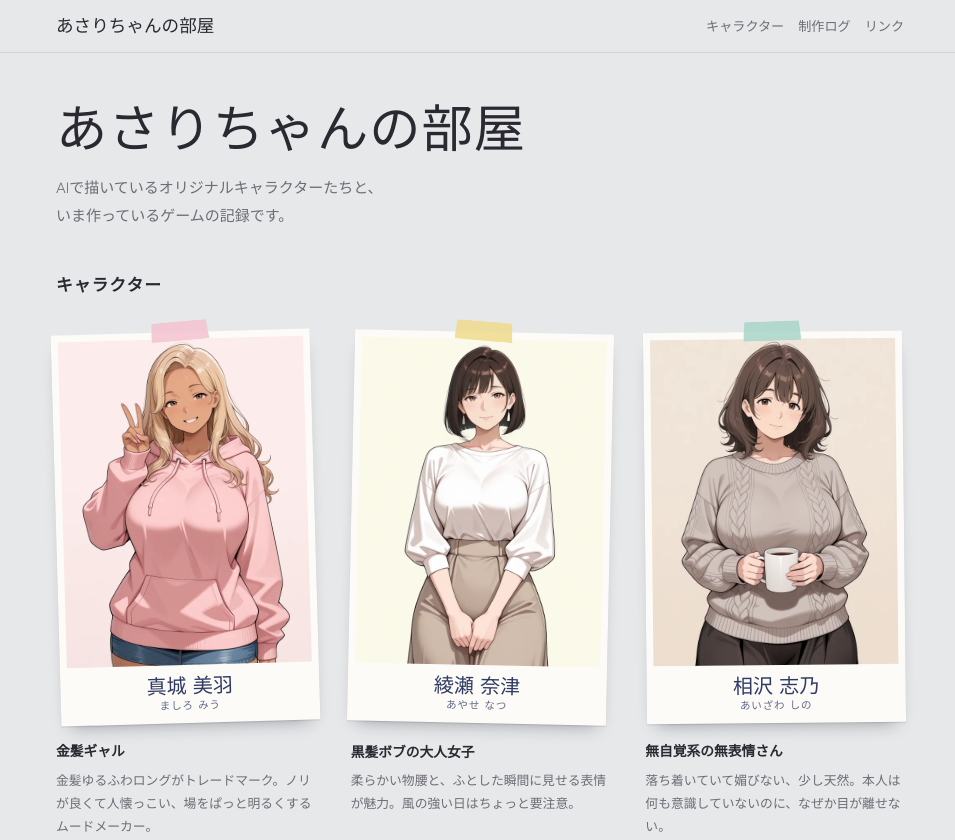
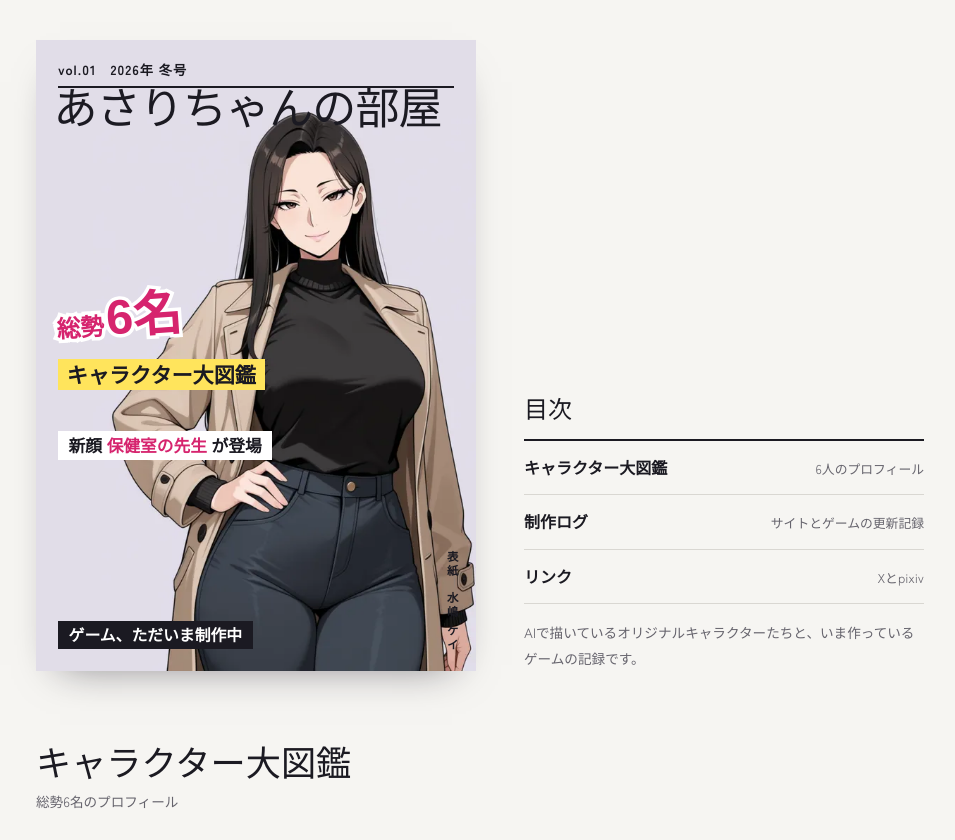
Before and after one commit to AkariMachino1118/asari-site, a plain HTML site: page index.html in a window 1280 px wide. Shown: the top 840 px of the page, without its empty margins (160-1115 px from the left). Drawn offline with Linux system fonts and the light colour scheme; a web font is replaced by a local one.

Commit message:
デザインをグラビア誌・ファッション誌風に変更（表紙と目次を追加）
Co-Authored-By: Claude Opus 5.5 <noreply@anthropic.com>
Claude-Session: https://claude.ai/code/session_01XMCdzrnj7s1kwTuXxbp4gw

```diff
--- a/index.html
+++ b/index.html
@@ -13,99 +13,116 @@
 <link rel="canonical" href="https://aiasar.com/">
 <link rel="preconnect" href="https://fonts.googleapis.com">
 <link rel="preconnect" href="https://fonts.gstatic.com" crossorigin>
-<link rel="stylesheet" href="https://fonts.googleapis.com/css2?family=Yomogi&family=Zen+Kaku+Gothic+New:wght@400;500;700&display=swap">
+<link rel="stylesheet" href="https://fonts.googleapis.com/css2?family=Dela+Gothic+One&family=Zen+Kaku+Gothic+New:wght@400;500;700&display=swap">
 <!-- CSSを変えたら ?v= の数字を上げる（古いCSSが残らないように） -->
-<link rel="stylesheet" href="style.css?v=3">
+<link rel="stylesheet" href="style.css?v=4">
 </head>
 <body>
 
 <!-- ※このページは全年齢向け。pixiv・XのプロフにはこのページのURLを貼る -->
 
-<header class="site-header">
-  <div class="wrap">
-    <p class="site-title"><a href="./">あさりちゃんの部屋</a></p>
-    <nav class="site-nav">
-      <a href="#chara">キャラクター</a>
-      <a href="#log">制作ログ</a>
-      <a href="#links">リンク</a>
-    </nav>
-  </div>
-</header>
-
 <main>
 
-  <section class="hero wrap">
-    <h1 class="hero-title">あさりちゃんの部屋</h1>
-    <p class="hero-lead">AIで描いているオリジナルキャラクターたちと、<br>いま作っているゲームの記録です。</p>
+  <!-- ===== 表紙 ===== -->
+  <section class="front wrap">
+    <div class="cover">
+      <!-- 表紙のキャラを変えるときは、画像と --cover-bg（画像の背景色）と表紙クレジットを変える -->
+      <img class="cover-star" src="img/mizushima-kei.webp" alt="表紙：水嶋 ケイ">
+      <p class="cover-issue">vol.01　2026年 冬号</p>
+      <h1 class="cover-logo">あさりちゃんの部屋</h1>
+      <p class="cover-line cover-line-main"><span class="big"><small>総勢</small>6名</span><span class="mark">キャラクター大図鑑</span></p>
+      <p class="cover-line cover-line-sub">新顔 <b>保健室の先生</b> が登場</p>
+      <p class="cover-line cover-line-game">ゲーム、ただいま制作中</p>
+      <p class="cover-credit">表紙　水嶋 ケイ</p>
+    </div>
+
+    <nav class="contents" aria-label="目次">
+      <h2 class="contents-title">目次</h2>
+      <ul>
+        <li><a href="#chara"><span class="c-name">キャラクター大図鑑</span><span class="c-note">6人のプロフィール</span></a></li>
+        <li><a href="#log"><span class="c-name">制作ログ</span><span class="c-note">サイトとゲームの更新記録</span></a></li>
+        <li><a href="#links"><span class="c-name">リンク</span><span class="c-note">Xとpixiv</span></a></li>
+      </ul>
+      <p class="contents-lead">AIで描いているオリジナルキャラクターたちと、いま作っているゲームの記録です。</p>
+    </nav>
   </section>
 
+  <!-- ===== キャラクター大図鑑 ===== -->
   <section id="chara" class="wrap">
-    <h2>キャラクター</h2>
-    <div class="wall">
-      <!-- ▼ キャラ1人分。画像は img/<id>.webp -->
-      <article class="chara" id="mashiro-miu">
-        <figure class="cheki">
+    <h2 class="feature-title">キャラクター大図鑑</h2>
+    <p class="feature-lead">総勢6名のプロフィール</p>
+
+    <!-- ▼ キャラ1人分。画像は img/<id>.webp。左右は自動で互い違いになる -->
+    <article class="profile" id="mashiro-miu">
       <img src="img/mashiro-miu.webp" alt="真城 美羽の立ち絵" loading="lazy">
-          <figcaption><span class="name">真城 美羽</span><span class="kana">ましろ みう</span></figcaption>
-        </figure>
+      <div class="profile-text">
+        <h3 class="name">真城 美羽</h3>
+        <p class="roman">Miu Mashiro</p>
         <p class="catch">金髪ギャル</p>
         <p class="desc">金髪ゆるふわロングがトレードマーク。ノリが良くて人懐っこい、場をぱっと明るくするムードメーカー。</p>
+      </div>
     </article>
     <!-- ▲ ここまで -->
-      <article class="chara" id="ayase-natsu">
-        <figure class="cheki">
+    <article class="profile" id="ayase-natsu">
       <img src="img/ayase-natsu.webp" alt="綾瀬 奈津の立ち絵" loading="lazy">
-          <figcaption><span class="name">綾瀬 奈津</span><span class="kana">あやせ なつ</span></figcaption>
-        </figure>
+      <div class="profile-text">
+        <h3 class="name">綾瀬 奈津</h3>
+        <p class="roman">Natsu Ayase</p>
         <p class="catch">黒髪ボブの大人女子</p>
         <p class="desc">柔らかい物腰と、ふとした瞬間に見せる表情が魅力。風の強い日はちょっと要注意。</p>
+      </div>
     </article>
-      <article class="chara" id="aizawa-shino">
-        <figure class="cheki">
+    <article class="profile" id="aizawa-shino">
       <img src="img/aizawa-shino.webp" alt="相沢 志乃の立ち絵" loading="lazy">
-          <figcaption><span class="name">相沢 志乃</span><span class="kana">あいざわ しの</span></figcaption>
-        </figure>
+      <div class="profile-text">
+        <h3 class="name">相沢 志乃</h3>
+        <p class="roman">Shino Aizawa</p>
         <p class="catch">無自覚系の無表情さん</p>
         <p class="desc">落ち着いていて媚びない、少し天然。本人は何も意識していないのに、なぜか目が離せない。</p>
+      </div>
     </article>
-      <article class="chara" id="mizushima-kei">
-        <figure class="cheki">
+    <article class="profile" id="mizushima-kei">
       <img src="img/mizushima-kei.webp" alt="水嶋 ケイの立ち絵" loading="lazy">
-          <figcaption><span class="name">水嶋 ケイ</span><span class="kana">みずしま けい</span></figcaption>
-        </figure>
+      <div class="profile-text">
+        <h3 class="name">水嶋 ケイ</h3>
+        <p class="roman">Kei Mizushima</p>
         <p class="catch">グラビアアイドル</p>
         <p class="desc">見せ方を知り尽くした大人の余裕。控えめな妹・るいとは対照的な、華やかなお姉さん。</p>
+      </div>
     </article>
-      <article class="chara" id="miura-hitomi">
-        <figure class="cheki">
+    <article class="profile" id="miura-hitomi">
       <img src="img/miura-hitomi.webp" alt="三浦 ひとみの立ち絵" loading="lazy">
-          <figcaption><span class="name">三浦 ひとみ</span><span class="kana">みうら ひとみ</span></figcaption>
-        </figure>
+      <div class="profile-text">
+        <h3 class="name">三浦 ひとみ</h3>
+        <p class="roman">Hitomi Miura</p>
         <p class="catch">保健室の先生</p>
         <p class="desc">メガネとショートカットがよく似合う、包容力たっぷりのお姉さん先生。不調も悩みも、笑顔で受け止めてくれる。</p>
+      </div>
     </article>
-      <article class="chara" id="kisaragi-sayo">
-        <figure class="cheki">
+    <article class="profile" id="kisaragi-sayo">
       <img src="img/kisaragi-sayo.webp" alt="如月 紗夜の立ち絵" loading="lazy">
-          <figcaption><span class="name">如月 紗夜</span><span class="kana">きさらぎ さよ</span></figcaption>
-        </figure>
+      <div class="profile-text">
+        <h3 class="name">如月 紗夜</h3>
+        <p class="roman">Sayo Kisaragi</p>
         <p class="catch">旅館の女将</p>
         <p class="desc">黒髪のまとめ髪に和装が映える、上品で落ち着いた和風美人。老舗旅館を切り盛りしている。</p>
+      </div>
     </article>
-    </div>
   </section>
 
+  <!-- ===== 制作ログ ===== -->
   <section id="log" class="wrap">
-    <h2>制作ログ</h2>
+    <h2 class="feature-title">制作ログ</h2>
     <ul class="log-list">
       <!-- 新しいものを上に追加 -->
-      <li><time datetime="2026-11-25">11月25日</time><span>キャラクター紹介に6人の立ち絵を追加しました。</span></li>
+      <li><time datetime="2026-11-25">11月25日</time><span>キャラクター大図鑑に6人の立ち絵を追加しました。</span></li>
       <li><time datetime="2026-11-23">11月23日</time><span>サイトを開設しました。</span></li>
     </ul>
   </section>
 
+  <!-- ===== リンク ===== -->
   <section id="links" class="wrap">
-    <h2>リンク</h2>
+    <h2 class="feature-title">リンク</h2>
     <ul class="link-list">
       <li><a href="https://x.com/aiASarichan" target="_blank" rel="noopener">X（@aiASarichan）</a><span>更新のお知らせはこちら</span></li>
       <li><a href="https://www.pixiv.net/users/7204909" target="_blank" rel="noopener">pixiv</a><span>イラストをまとめて見られます</span></li>
--- a/style.css
+++ b/style.css
@@ -1,173 +1,193 @@
 /* ===== あさりちゃんの部屋 ===================================
-   コンセプト：部屋の壁に、キャラのチェキをマスキングテープで貼っている
-   ・目立たせるのはチェキだけ。それ以外は静かに
-   ・手書き文字（Yomogi）は「ペンで書いたもの」にだけ使う
+   コンセプト：グラビア誌・ファッション誌
+   ・主役は表紙（ロゴ＋表紙キャラ＋表紙の見出し）。派手にするのはここだけ
+   ・中のページは誌面のように静かに。マゼンタは「キャッチ」にだけ使う
+   ・極太の Dela Gothic One は、ロゴ・見出し・キャラ名にだけ使う
    ========================================================== */
 :root {
-  --wall: #e6e8ea;        /* 薄いグレーの壁紙 */
-  --ink: #2a2830;         /* 本文 */
-  --sub: #6f6c75;
-  --pen: #2f3b63;         /* チェキに書く油性ペン（紺） */
-  --paper: #fcfbf8;       /* チェキのフチ */
-  --rule: #cfd2d6;
-  --link: #3c4f8f;
-  --tape-1: rgba(244, 196, 208, .85);  /* さくら */
-  --tape-2: rgba(240, 220, 140, .85);  /* たまご */
-  --tape-3: rgba(170, 214, 200, .85);  /* みんと */
-  --tape-4: rgba(196, 190, 230, .85);  /* すみれ */
-  --hand: "Yomogi", "Klee One", cursive;
+  --paper: #f6f5f2;       /* 誌面の紙 */
+  --ink: #1b1a22;
+  --sub: #66646d;
+  --rule: #d9d7d2;
+  --magenta: #d6246e;     /* 表紙の見出し・キャッチ */
+  --yellow: #ffe45c;      /* 表紙のマーカー */
+  --link: #2f4aa0;
+  --cover-bg: #e1dde8;    /* 表紙キャラ画像の背景色（水嶋ケイ） */
+  --display: "Dela Gothic One", "Hiragino Sans", sans-serif;
   --font: "Zen Kaku Gothic New", "Hiragino Sans", "Noto Sans JP", sans-serif;
 }
 @media (prefers-color-scheme: dark) {
   :root {
-    --wall: #24232a;      /* 夜の部屋 */
-    --ink: #ebe8ef;
-    --sub: #a7a3ad;
-    --paper: #e9e6df;     /* 照明を落とした紙 */
-    --rule: #3a3942;
+    --paper: #17161b;
+    --ink: #eeedf2;
+    --sub: #a4a1ab;
+    --rule: #34323b;
+    --magenta: #ff5c98;
     --link: #a9b9f0;
-    --tape-1: rgba(214, 160, 175, .8);
-    --tape-2: rgba(212, 192, 120, .8);
-    --tape-3: rgba(140, 184, 170, .8);
-    --tape-4: rgba(166, 160, 204, .8);
   }
 }
 
 * { box-sizing: border-box; }
 body {
-  margin: 0; background: var(--wall); color: var(--ink);
+  margin: 0; background: var(--paper); color: var(--ink);
   font-family: var(--font); line-height: 1.85; font-size: 15px;
   -webkit-font-smoothing: antialiased;
 }
 a { color: var(--link); text-underline-offset: 3px; }
-a:focus-visible { outline: 2px solid var(--link); outline-offset: 3px; border-radius: 2px; }
+a:focus-visible { outline: 2px solid var(--magenta); outline-offset: 3px; }
 img { max-width: 100%; height: auto; display: block; }
 p { margin: 0; }
-h1, h2 { margin: 0; font-weight: 400; }
+h1, h2, h3 { margin: 0; font-weight: 400; }
 
-.wrap { max-width: 880px; margin: 0 auto; padding: 0 16px; }
+.wrap { max-width: 920px; margin: 0 auto; padding: 0 16px; }
 
-/* ===== ヘッダー ===== */
-.site-header { border-bottom: 1px solid var(--rule); }
-.site-header .wrap {
-  display: flex; align-items: center; justify-content: space-between;
-  gap: 12px; min-height: 52px; flex-wrap: wrap;
+/* ===== 表紙（ここだけ主役） ===== */
+.front { padding-top: 16px; display: grid; gap: 28px; }
+@media (min-width: 760px) {
+  .front { grid-template-columns: minmax(0, 440px) 1fr; align-items: end; gap: 48px; padding-top: 40px; }
 }
-.site-title { font-family: var(--hand); font-size: 1.1rem; white-space: nowrap; }
-.site-title a { color: var(--ink); text-decoration: none; }
-.site-nav { display: flex; gap: 14px; font-size: .82rem; }
-.site-nav a { color: var(--sub); text-decoration: none; }
-.site-nav a:hover { color: var(--ink); text-decoration: underline; }
-
-/* ===== 書き出し ===== */
-.hero { padding-top: 44px; }
-.hero-title {
-  font-family: var(--hand); font-size: clamp(2rem, 9vw, 3.2rem);
-  line-height: 1.25; letter-spacing: .02em;
+.cover {
+  container-type: inline-size;
+  position: relative; overflow: hidden;
+  aspect-ratio: 3 / 4.3; background: var(--cover-bg); color: #1b1a22;
+  box-shadow: 0 18px 40px -24px rgba(20, 16, 30, .55);
 }
-.hero-lead { margin-top: 12px; color: var(--sub); }
-
-/* ===== セクション ===== */
-main > section.wrap + section.wrap { margin-top: 64px; }
-main > section.hero + section.wrap { margin-top: 40px; }
-h2 { font-size: 1.05rem; font-weight: 700; letter-spacing: .06em; margin-bottom: 20px; }
-
-/* ===== チェキの壁（ここだけ主役） ===== */
-.wall {
-  display: grid; gap: 40px 18px; padding-top: 12px;
-  grid-template-columns: repeat(2, minmax(0, 1fr));
+.cover-star {
+  position: absolute; bottom: 0; right: -9%; width: 96%;
 }
-@media (min-width: 700px) {
-  .wall { grid-template-columns: repeat(3, minmax(0, 1fr)); gap: 56px 36px; }
+.cover-issue {
+  position: absolute; top: 4cqw; left: 5cqw; right: 5cqw;
+  font-weight: 700; font-size: 3cqw; letter-spacing: .08em;
+  border-bottom: .5cqw solid #1b1a22; padding-bottom: 1cqw;
 }
-.chara { --r: -1.6deg; --tape: var(--tape-1); --tape-r: -4deg; }
-.chara:nth-child(6n+2) { --r: 1.2deg;  --tape: var(--tape-2); --tape-r: 3deg; }
-.chara:nth-child(6n+3) { --r: -.6deg;  --tape: var(--tape-3); --tape-r: -2deg; }
-.chara:nth-child(6n+4) { --r: 2deg;    --tape: var(--tape-4); --tape-r: 5deg; }
-.chara:nth-child(6n+5) { --r: -2.2deg; --tape: var(--tape-2); --tape-r: -5deg; }
-.chara:nth-child(6n+6) { --r: .8deg;   --tape: var(--tape-1); --tape-r: 2deg; }
-
-.cheki {
-  position: relative; margin: 0;
-  background: var(--paper); padding: 7px 7px 0;
-  transform: rotate(var(--r));
-  box-shadow: 0 1px 1px rgba(30, 28, 40, .12), 0 10px 18px -10px rgba(30, 28, 40, .4);
+.cover-logo {
+  position: absolute; top: 10.5cqw; left: 4cqw;
+  font-family: var(--display); font-size: 10cqw; line-height: 1.05;
+  letter-spacing: -.02em; white-space: nowrap;
 }
-/* マスキングテープ */
-.cheki::before {
-  content: ""; position: absolute; top: -11px; left: 50%; z-index: 1;
-  width: 58px; height: 20px; background: var(--tape);
-  transform: translateX(-50%) rotate(var(--tape-r));
-  clip-path: polygon(3% 0, 97% 4%, 100% 100%, 0 96%);
+.cover-line { position: absolute; left: 5cqw; line-height: 1.2; font-weight: 700; }
+.cover-line-main { top: 40%; display: flex; flex-direction: column; align-items: flex-start; }
+.cover-line-main .big {
+  font-family: var(--display); font-size: 11cqw; color: var(--magenta);
+  transform: rotate(-4deg); transform-origin: left bottom;
+  -webkit-text-stroke: 1.6cqw #fff; paint-order: stroke fill;
 }
-.cheki img { width: 100%; aspect-ratio: 3 / 4; object-fit: cover; background: #ddd; }
-.cheki figcaption {
-  font-family: var(--hand); color: var(--pen);
-  padding: 8px 4px 10px; text-align: center; line-height: 1.3;
+.cover-line-main .big small {
+  font-family: var(--font); font-weight: 700; font-size: 5.4cqw; margin-right: .6cqw;
 }
-.cheki .name { display: block; font-size: clamp(1rem, 4.4vw, 1.25rem); white-space: nowrap; }
-.cheki .kana { display: block; font-size: .66rem; opacity: .75; letter-spacing: .08em; }
-
-.chara .catch { margin-top: 16px; font-weight: 700; font-size: .86rem; }
-.chara .desc { margin-top: 4px; font-size: .8rem; color: var(--sub); line-height: 1.8; }
-
-@media (prefers-reduced-motion: no-preference) {
-  .cheki { transition: transform .25s ease; }
-  .chara:hover .cheki { transform: rotate(0deg) scale(1.02); }
+.cover-line-main .mark {
+  margin-top: 2cqw; font-size: 4.8cqw; background: var(--yellow); padding: .6cqw 2cqw;
+}
+.cover-line-sub {
+  top: 62%; font-size: 3.8cqw; background: #fff; padding: 1cqw 2.4cqw;
+}
+.cover-line-sub b { color: var(--magenta); }
+.cover-line-game {
+  bottom: 5cqw; font-size: 3.6cqw; color: #fff; background: #1b1a22; padding: 1cqw 2.4cqw;
+}
+.cover-credit {
+  position: absolute; right: 3cqw; bottom: 4cqw;
+  writing-mode: vertical-rl; font-size: 2.6cqw; font-weight: 700; letter-spacing: .2em;
 }
 
+/* 目次 */
+.contents-title { font-family: var(--display); font-size: 1.5rem; line-height: 1.2; }
+.contents ul { list-style: none; padding: 0; margin: 14px 0 0; border-top: 2px solid var(--ink); }
+.contents li { border-bottom: 1px solid var(--rule); }
+.contents a {
+  display: flex; flex-wrap: wrap; align-items: baseline; justify-content: space-between;
+  gap: 2px 12px; padding: 12px 0; color: var(--ink); text-decoration: none;
+}
+.contents a:hover .c-name { color: var(--magenta); }
+.c-name { font-weight: 700; font-size: 1rem; }
+.c-note { color: var(--sub); font-size: .8rem; }
+.contents-lead { margin-top: 16px; color: var(--sub); font-size: .85rem; }
+
+/* ===== 特集の見出し ===== */
+main > section.wrap + section.wrap { margin-top: 72px; }
+.feature-title { font-family: var(--display); font-size: clamp(1.6rem, 7vw, 2.2rem); line-height: 1.2; }
+.feature-lead { color: var(--sub); font-size: .85rem; margin-top: 4px; }
+
+/* ===== プロフィール（誌面） ===== */
+.profile {
+  display: grid; grid-template-columns: 44% 1fr; gap: 18px; align-items: center;
+  margin-top: 36px;
+}
+.profile:nth-of-type(even) { grid-template-columns: 1fr 44%; }
+.profile:nth-of-type(even) img { order: 2; }
+.profile img { width: 100%; aspect-ratio: 3 / 4; object-fit: cover; }
+@media (min-width: 760px) {
+  .profile { grid-template-columns: 300px 1fr; gap: 40px; margin-top: 48px; }
+  .profile:nth-of-type(even) { grid-template-columns: 1fr 300px; }
+  .profile-text { max-width: 30em; }
+  .profile .desc { font-size: .95rem; }
+  .profile .catch { font-size: 1rem; }
+}
+.profile .name { font-family: var(--display); font-size: clamp(1.25rem, 5.6vw, 1.9rem); line-height: 1.25; }
+.profile .roman { font-size: .72rem; letter-spacing: .16em; color: var(--sub); margin-top: 2px; }
+.profile .catch { color: var(--magenta); font-weight: 700; font-size: .9rem; margin-top: 12px; }
+.profile .desc { font-size: .82rem; line-height: 1.85; margin-top: 4px; }
+
 /* ===== 制作ログ ===== */
-.log-list { list-style: none; padding: 0; margin: 0; max-width: 40em; }
+.log-list { list-style: none; padding: 0; margin: 18px 0 0; max-width: 40em; border-top: 2px solid var(--ink); }
 .log-list li {
   display: grid; grid-template-columns: 5.5em 1fr; gap: 12px;
-  padding: 10px 0; border-top: 1px solid var(--rule); font-size: .9rem;
+  padding: 10px 0; border-bottom: 1px solid var(--rule); font-size: .9rem;
 }
-.log-list li:last-child { border-bottom: 1px solid var(--rule); }
 .log-list time { color: var(--sub); }
 
 /* ===== リンク ===== */
-.link-list { list-style: none; padding: 0; margin: 0; display: grid; gap: 10px; }
+.link-list { list-style: none; padding: 0; margin: 18px 0 0; display: grid; gap: 10px; }
 .link-list li { display: flex; flex-wrap: wrap; gap: 4px 12px; align-items: baseline; }
 .link-list a { font-weight: 700; }
 .link-list span { color: var(--sub); font-size: .82rem; }
 
 /* ===== フッター（成人向けへの入口はここだけ） ===== */
 .site-footer {
-  margin-top: 80px; border-top: 1px solid var(--rule);
+  margin-top: 88px; border-top: 1px solid var(--rule);
   padding: 24px 0 40px; font-size: .76rem; color: var(--sub);
 }
 .site-footer p + p { margin-top: 4px; }
 .site-footer .adult-link { color: var(--sub); }
 
-/* ===== 成人向けページの本文 ===== */
+/* ===== 成人向けページ（ヘッダー・本文） ===== */
+.site-header { border-bottom: 2px solid var(--ink); }
+.site-header .wrap {
+  display: flex; align-items: center; justify-content: space-between;
+  gap: 12px; min-height: 52px; flex-wrap: wrap;
+}
+.site-title { font-family: var(--display); font-size: 1.05rem; white-space: nowrap; }
+.site-title a { color: var(--ink); text-decoration: none; }
+.site-nav { display: flex; gap: 14px; font-size: .82rem; }
+.site-nav a { color: var(--sub); }
 #site main section { padding: 40px 0 8px; }
+#site main h2 { font-family: var(--display); font-size: 1.5rem; margin-bottom: 12px; }
 
 /* ===== 年齢確認ゲート（成人向けページ用） ===== */
 html.gate-locked #site { display: none; }
 html:not(.gate-locked) #age-gate { display: none; }
 #age-gate { min-height: 100vh; display: grid; place-items: center; padding: 16px; }
 .gate-card {
-  width: 100%; max-width: 400px; background: var(--paper); color: #2a2830;
-  padding: 32px 24px; text-align: center; transform: rotate(-.6deg);
-  box-shadow: 0 1px 1px rgba(30, 28, 40, .12), 0 14px 24px -12px rgba(30, 28, 40, .45);
+  width: 100%; max-width: 400px; background: var(--paper);
+  border-top: 6px solid var(--magenta); padding: 32px 24px; text-align: center;
+  box-shadow: 0 18px 40px -24px rgba(20, 16, 30, .55);
 }
-.gate-card h1 { font-family: var(--hand); font-size: 1.6rem; margin: 0 0 12px; }
+.gate-card h1 { font-family: var(--display); font-size: 1.6rem; margin: 0 0 12px; }
 .gate-badge {
   display: inline-block; font-weight: 700; font-size: .8rem;
-  border: 1.5px solid #b23a4e; color: #b23a4e;
-  padding: 0 10px; margin-bottom: 14px;
+  background: var(--magenta); color: #fff; padding: 0 10px; margin-bottom: 14px;
 }
 .gate-card p { margin: 0 0 8px; }
-.gate-card .note { color: #6f6c75; font-size: .8rem; }
+.gate-card .note { color: var(--sub); font-size: .8rem; }
 .gate-buttons { display: grid; gap: 10px; margin-top: 22px; }
 .gate-buttons button, .gate-buttons a {
-  display: block; width: 100%; padding: 13px; border-radius: 4px;
+  display: block; width: 100%; padding: 13px;
   font-size: .95rem; font-weight: 700; cursor: pointer;
   text-decoration: none; text-align: center; font-family: inherit;
 }
-#gate-yes { background: #2a2830; color: #fcfbf8; border: none; }
-#gate-no { background: transparent; color: #2a2830; border: 1px solid #cfd2d6; }
+#gate-yes { background: var(--ink); color: var(--paper); border: none; }
+#gate-no { background: transparent; color: var(--ink); border: 1px solid var(--rule); }
 .gate-remember {
   display: flex; gap: 8px; justify-content: center; align-items: center;
-  margin-top: 14px; font-size: .8rem; color: #6f6c75;
+  margin-top: 14px; font-size: .8rem; color: var(--sub);
 }
```
Also changed, not shown: r18/index.html (+2 -2 lines). Lines whose indentation alone changed are shown as unchanged.
